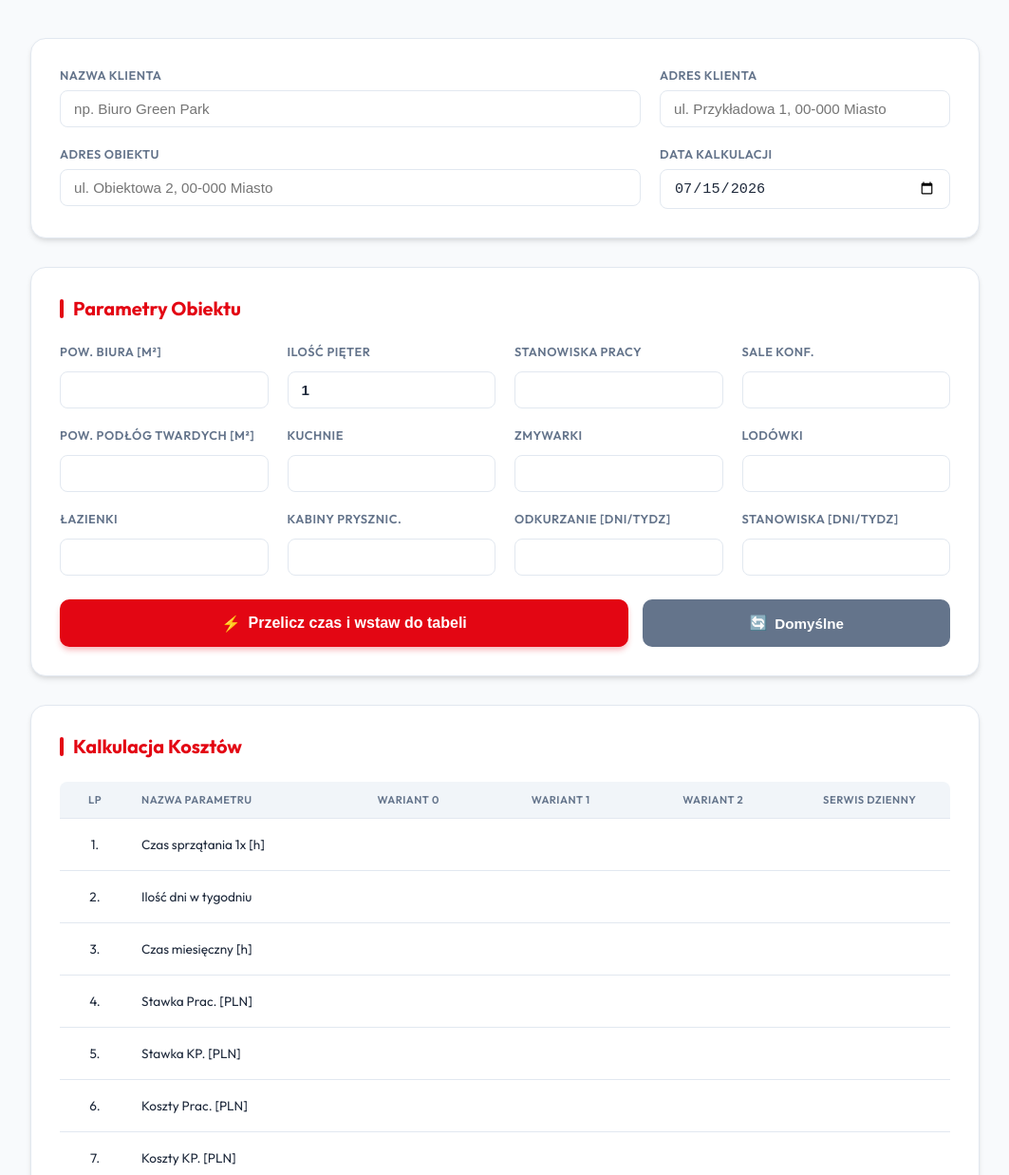
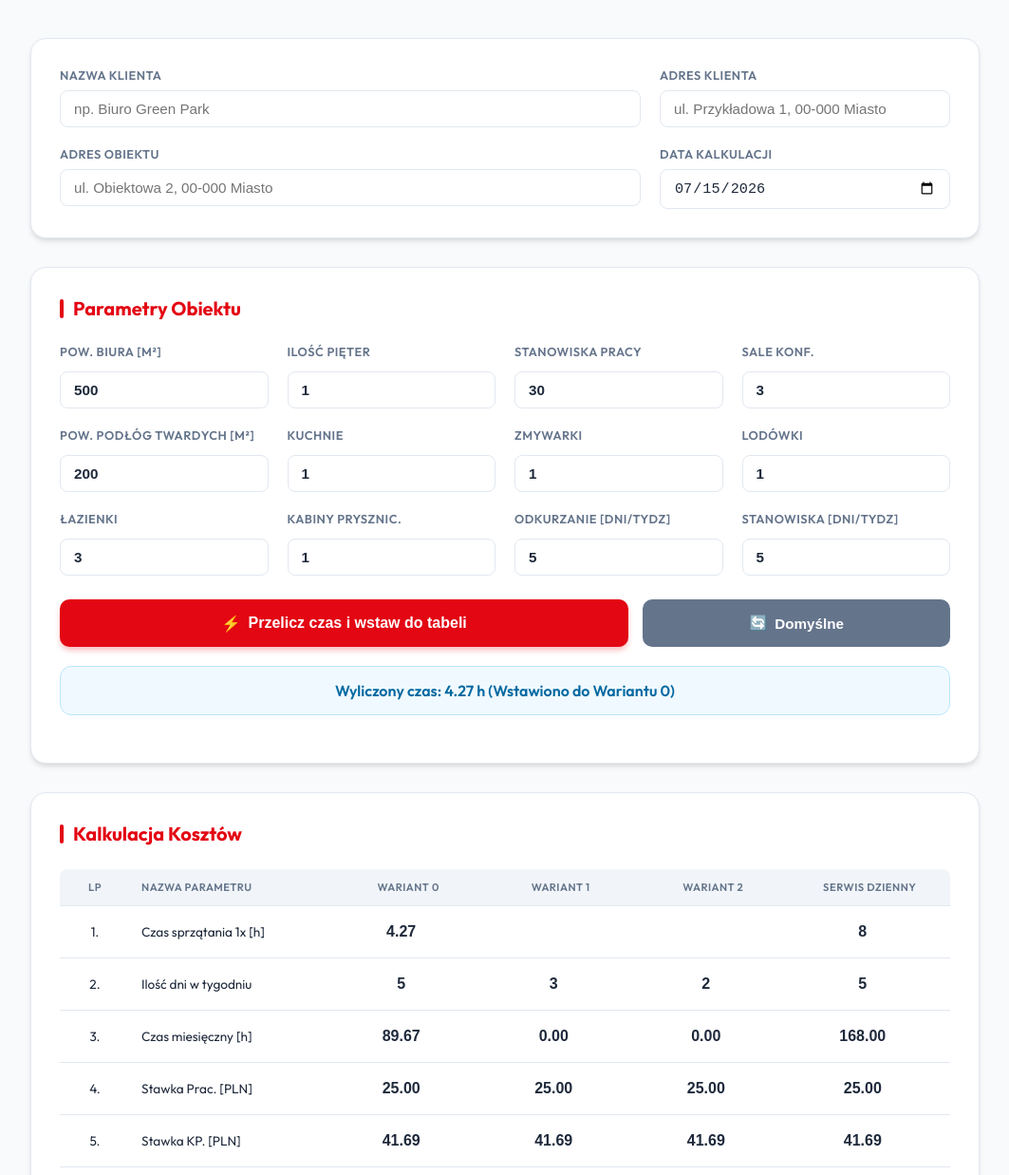
Before and after one commit to PiotrSO/GeneratorOferty, an Electron app: page src/calculator.html in a window 1280 px wide. Shown: the top 1237 px of the page at 95% size, without its empty margins (108-1171 px from the left). Drawn offline with nearby package versions, Linux system fonts and the light colour scheme.

Commit message:
update1507/4

```diff
--- a/src/js/calculator.js
+++ b/src/js/calculator.js
@@ -235,7 +235,7 @@ const rowDefinitions = [
         try {
             const data = AppSync.loadCalculator();
             if (!data) {
-                repopulateSummaryTableFromCalculator();
+                applyDefaultParams(false);
                 return;
             }
             let hasSummaryData = false;
@@ -411,8 +411,8 @@ const rowDefinitions = [
         saveData();
     }
 
-    function loadDefaultParams() {
-        if (confirm("Czy chcesz wczytać domyślne, przykładowe parametry obiektu?")) {
+    function applyDefaultParams(askConfirm) {
+        if (!askConfirm || confirm("Czy chcesz wczytać domyślne, przykładowe parametry obiektu?")) {
             const setVal = (id, val) => {
                 const el = document.getElementById(id);
                 if (el) el.value = val;
@@ -430,27 +430,31 @@ const rowDefinitions = [
             setVal('vacFreq', 5);
             setVal('workFreq', 5);
 
-            const fillVariantIfEmpty = (varIdx, rate, margin, days) => {
+            const fillVariant = (varIdx, rate, margin, days) => {
                 const rateIn = document.querySelector(`input[data-row-id="4"][data-variant="${varIdx}"]`);
-                if (rateIn && (!rateIn.value || rateIn.value === '' || rateIn.value === '0')) rateIn.value = rate;
+                if (rateIn) rateIn.value = rate;
                 const marginIn = document.querySelector(`input[data-row-id="11"][data-variant="${varIdx}"]`);
-                if (marginIn && (!marginIn.value || marginIn.value === '' || marginIn.value === '0')) marginIn.value = margin;
+                if (marginIn) marginIn.value = margin;
                 const daysIn = document.querySelector(`input[data-row-id="2"][data-variant="${varIdx}"]`);
-                if (daysIn && (!daysIn.value || daysIn.value === '' || daysIn.value === '0')) daysIn.value = days;
+                if (daysIn) daysIn.value = days;
             };
 
-            fillVariantIfEmpty(0, '25.00', '15.00', '5');
-            fillVariantIfEmpty(1, '25.00', '15.00', '3');
-            fillVariantIfEmpty(2, '25.00', '15.00', '2');
-            fillVariantIfEmpty(3, '25.00', '15.00', '5'); // Serwis Dzienny
+            fillVariant(0, '25.00', '15.00', '5');
+            fillVariant(1, '25.00', '15.00', '3');
+            fillVariant(2, '25.00', '15.00', '2');
+            fillVariant(3, '25.00', '15.00', '5'); // Serwis Dzienny
 
             const hoursDayInput = document.querySelector('input[data-row-id="1"][data-variant="3"]');
-            if (hoursDayInput && (!hoursDayInput.value || hoursDayInput.value === '' || hoursDayInput.value === '0')) {
+            if (hoursDayInput) {
                 hoursDayInput.value = '8'; // 8 hours daily
             }
 
-            saveData();
+            recalcVariants();
             calculateTime();
         }
     }
+
+    function loadDefaultParams() {
+        applyDefaultParams(true);
+    }
     window.loadDefaultParams = loadDefaultParams;
```
Also changed, not shown: index.html (+7 -2 lines), src/js/offer.js (+7 -6 lines).
